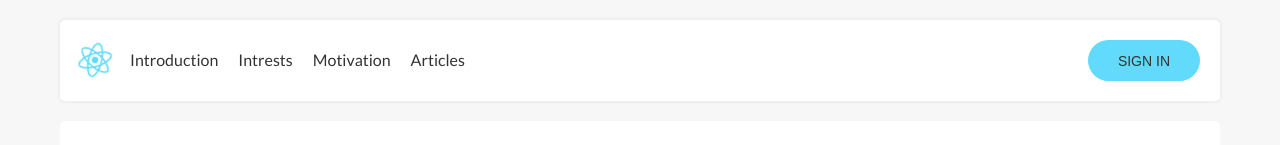
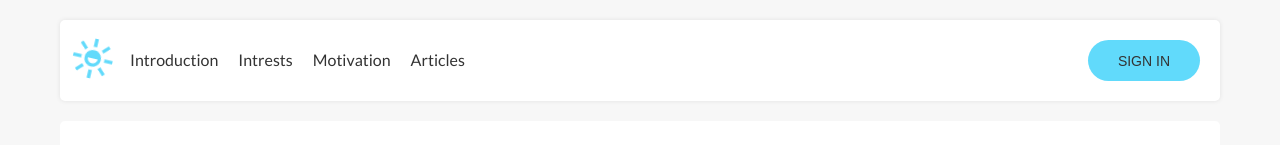
Before and after one commit to zoomi-raja/goweb, a React (Create React App) app in the folder blog_frontend/: page / in a window 1280 px wide. Shown: the top 145 px of the page. Built offline with nearby package versions, Linux system fonts and the light colour scheme.

Commit message:
change icon for theme btn

```diff
--- a/blog_frontend/src/components/header/Header.js
+++ b/blog_frontend/src/components/header/Header.js
@@ -42,7 +42,15 @@ const Header = () => {
 			</div>
 			<nav className={classes.nav_holder}>
 				<div className={classes.logo}>
-					<img src={logo} alt="react baby" onClick={changeTheme} />
+					<svg
+						onClick={changeTheme}
+						xmlns="http://www.w3.org/2000/svg"
+						width="24"
+						height="24"
+						viewBox="0 0 24 24"
+					>
+						<path d="M12 9c1.654 0 3 1.346 3 3s-1.346 3-3 3v-6zm0-2c-2.762 0-5 2.238-5 5s2.238 5 5 5 5-2.238 5-5-2.238-5-5-5zm-4.184-.599l-3.593-3.594-1.415 1.414 3.595 3.595c.401-.537.876-1.013 1.413-1.415zm4.184-1.401c.34 0 .672.033 1 .08v-5.08h-2v5.08c.328-.047.66-.08 1-.08zm5.598 2.815l3.595-3.595-1.414-1.414-3.595 3.595c.537.402 1.012.878 1.414 1.414zm-12.598 4.185c0-.34.033-.672.08-1h-5.08v2h5.08c-.047-.328-.08-.66-.08-1zm11.185 5.598l3.594 3.593 1.415-1.414-3.594-3.593c-.403.536-.879 1.012-1.415 1.414zm-9.784-1.414l-3.593 3.593 1.414 1.414 3.593-3.593c-.536-.402-1.011-.877-1.414-1.414zm12.519-5.184c.047.328.08.66.08 1s-.033.672-.08 1h5.08v-2h-5.08zm-6.92 8c-.34 0-.672-.033-1-.08v5.08h2v-5.08c-.328.047-.66.08-1 .08z" />
+					</svg>
 				</div>
 				<Nav />
 			</nav>
--- a/blog_frontend/src/components/header/Header.module.scss
+++ b/blog_frontend/src/components/header/Header.module.scss
@@ -43,10 +43,13 @@
 			height: 6rem;
 			top: 0;
 			left: 0;
-			transform: translate(-25%, -30%);
+			transform: translate(-12%, -16%);
 			cursor: pointer;
 			@media (prefers-reduced-motion: no-preference) {
-				img {
+				svg {
+					width: 4rem;
+					height: 4rem;
+					fill: var(--utiliy-bcolor);
 					animation: App-logo-spin infinite 20s linear;
 				}
 			}
```
